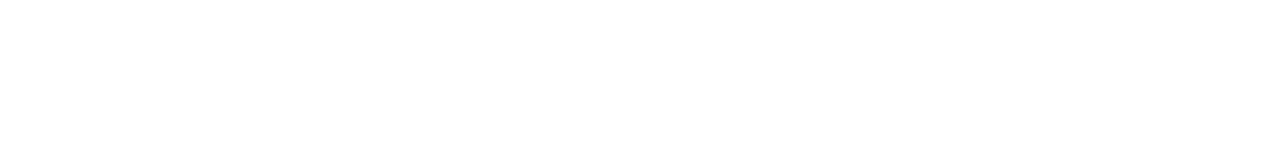
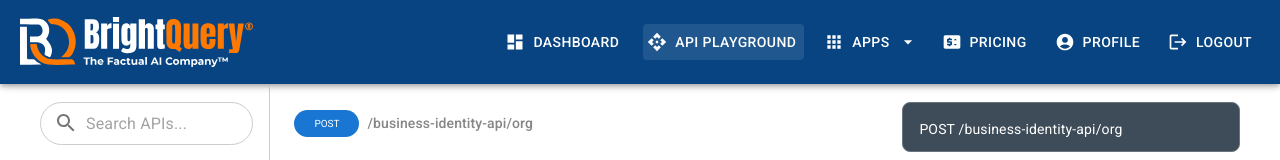
Before and after one commit to brightquery-inc/bq-apidocs, a React (Vite) app: page /bqapi/api in a window 1280 px wide. Before the commit this address had no page. Shown: the top 160 px of the page. Built offline with nearby package versions, Linux system fonts and the light colour scheme.

Commit message:
change url

```diff
--- a/src/App.tsx
+++ b/src/App.tsx
@@ -16,7 +16,7 @@
                 <Route path="/" element={<Layout />}>
                     <Route index element={<Navigate to="/dashboard" replace />} />
                     <Route path="dashboard" element={<Dashboard />} />
-                    <Route path="api-playground" element={<ApiPlayground />} />
+                    <Route path="api" element={<ApiPlayground />} />
                 </Route>
             </Routes>
         </Router>
--- a/src/components/layout/Navbar.tsx
+++ b/src/components/layout/Navbar.tsx
@@ -23,7 +23,7 @@
 
 const menuItems = [
   { text: "Dashboard", icon: <DashboardIcon />, path: "/dashboard" },
-  { text: "API Playground", icon: <ApiIcon />, path: "/api-playground" },
+  { text: "API Playground", icon: <ApiIcon />, path: "/api" },
 ];
 
 const Navbar = () => {
```
